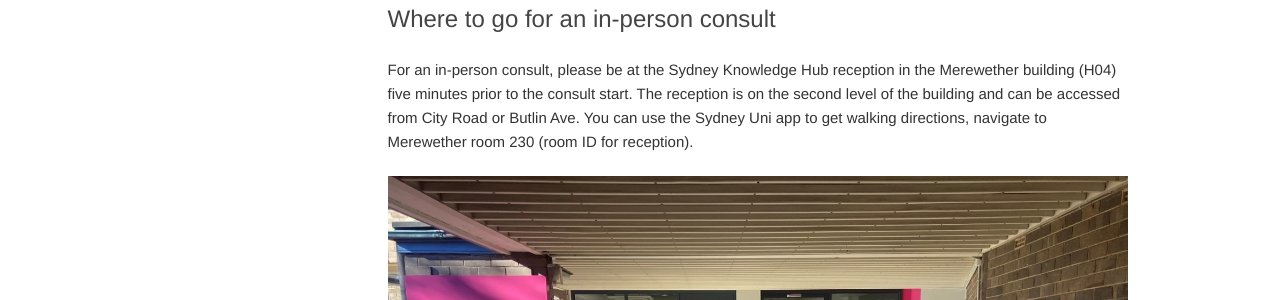
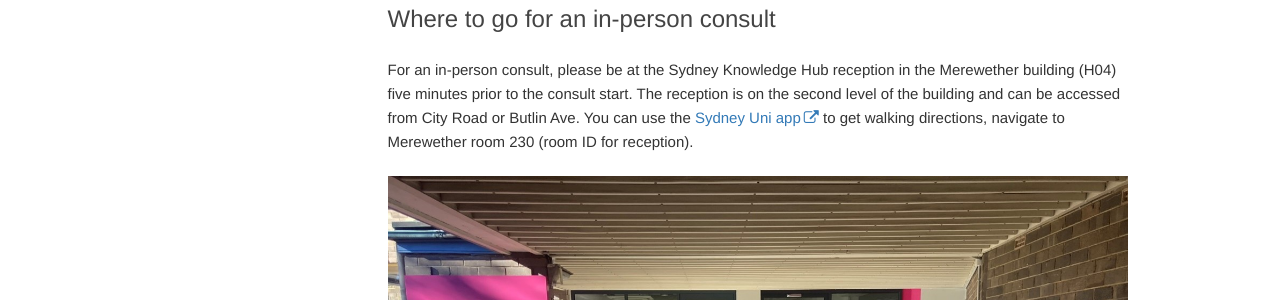
Before and after one commit to Sydney-Informatics-Hub/stats-resources, a Jekyll site: the page built from _docs/Sites/The Statistical Consulting Unit/what_to_expect.md, in a window 1280 px wide and 900 px high, scrolled down 1716 px. Shown: the part 199-499 px from the top of the window. Built offline with Jekyll 4.4.1, drawn with Linux system fonts in a browser that asks for light colours; nearby versions of some CDN libraries; comment, search, counter and statistics services are not loaded; part of the change alters nothing that is shown.

```diff
--- a/_docs/Sites/The Statistical Consulting Unit/what_to_expect.md
+++ b/_docs/Sites/The Statistical Consulting Unit/what_to_expect.md
@@ -38,7 +38,7 @@ If you don’t know how to prepare the above information, consider attending the
 
 ## Where to go for an in-person consult
 
-For an in-person consult, please be at the Sydney Knowledge Hub reception in the Merewether building (H04) five minutes prior to the consult start. The reception is on the second level of the building and can be accessed from City Road or Butlin Ave. You can use the Sydney Uni app to get walking directions, navigate to Merewether room 230 (room ID for reception).
+For an in-person consult, please be at the Sydney Knowledge Hub reception in the Merewether building (H04) five minutes prior to the consult start. The reception is on the second level of the building and can be accessed from City Road or Butlin Ave. You can use the [Sydney Uni app](https://www.sydney.edu.au/students/student-it/apps.html#suapp) to get walking directions, navigate to Merewether room 230 (room ID for reception).
 
 <img src="https://github.com/Sydney-Informatics-Hub/stats-resources/blob/alexshawsydney-google-analytics/assets/skh_reception.jpg" width="400" alt="Sydney Knowledge Hub reception">
 
```
